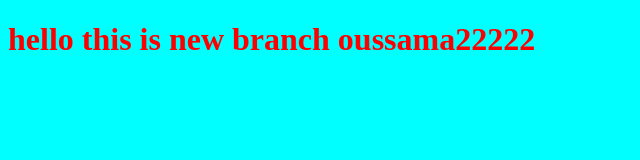
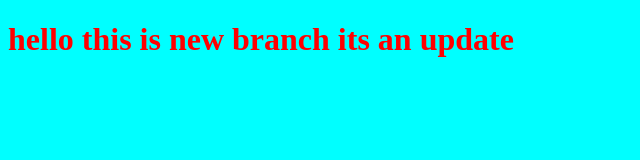
Before and after one commit to oussamapop/myproject, a plain HTML site: page index.html in a window 1280 px wide. Shown: the whole page, without its empty margins (0-640 px from the left). Drawn offline with Linux system fonts and the light colour scheme.

Commit message:
edit in html file

```diff
--- a/index.html
+++ b/index.html
@@ -7,7 +7,7 @@
     <link rel="stylesheet" href="style.css" />
   </head>
   <body>
-    <h1>hello this is new branch oussama22222</h1>
+    <h1>hello this is new branch its an update</h1>
     <script src="app.js"></script>
   </body>
 </html>
```
